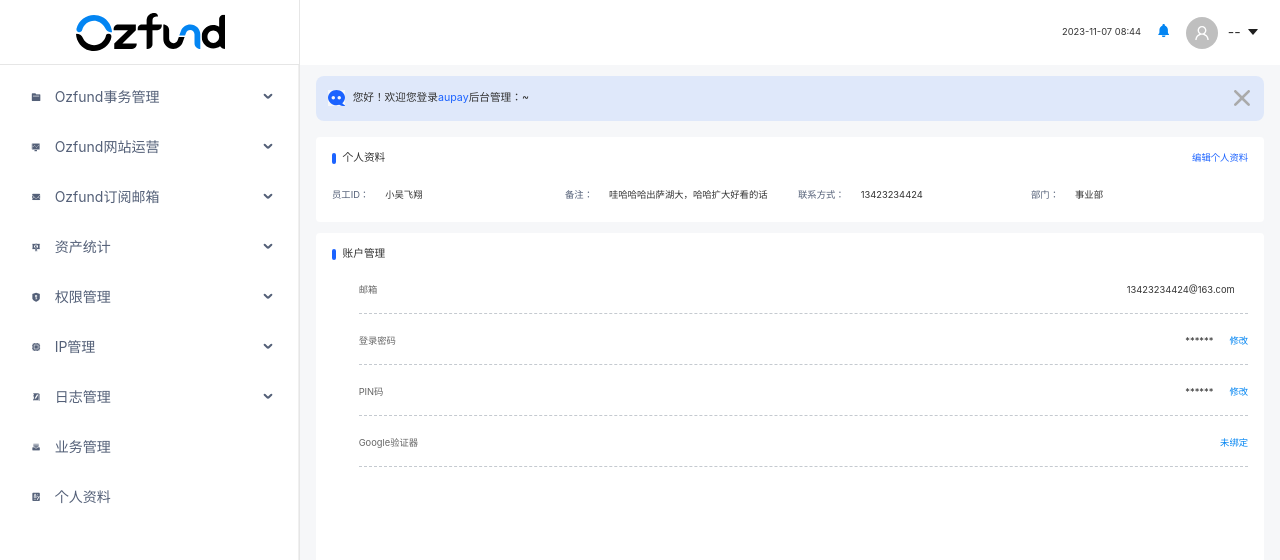
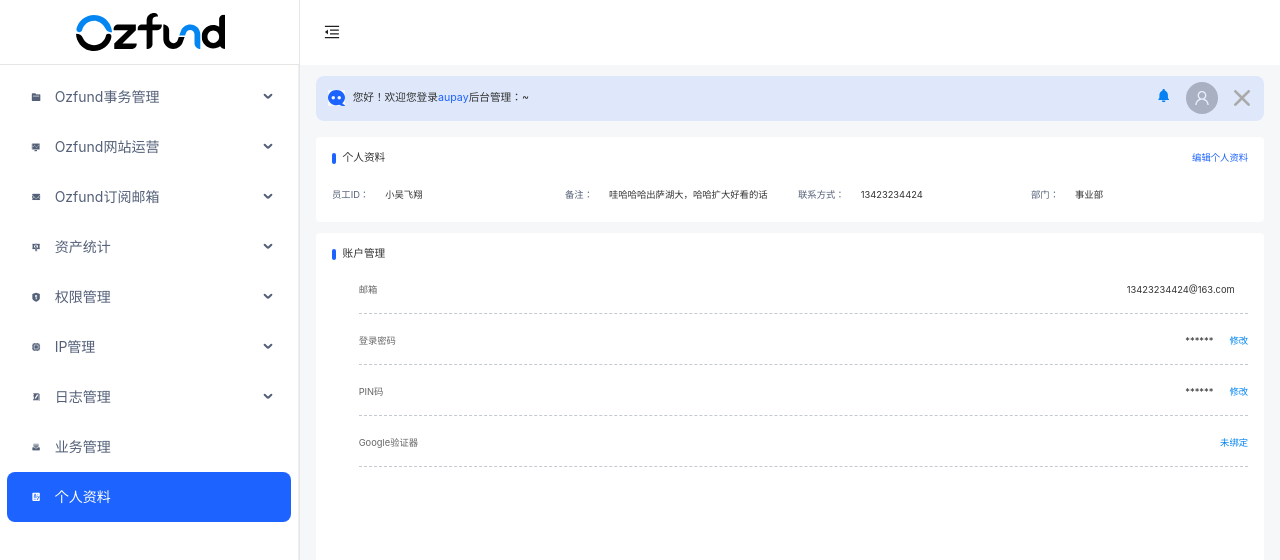
Before and after one commit to BobTalk/ozfund, a React (Vite) app: page /ozfund/personal in a window 1280 px wide. Shown: the top 560 px of the page. Built offline with nearby package versions, Linux system fonts and the light colour scheme.

Commit message:
update menu

```diff
--- a/src/Pages/Layout/activeRouterConfig.ts
+++ b/src/Pages/Layout/activeRouterConfig.ts
@@ -1,65 +1,38 @@
 export const activePath = {
-  "/aupay/data": ["/aupay/data"],
-  "/aupay/assets": ["/aupay/assets"],
-  "/aupay/user":["/aupay/user"],
-  "/aupay/user/detail/user": ["/aupay/user","/aupay/user/detail/user"],
-  "/aupay/user/detail/assetsChanges": ["/aupay/user","/aupay/user/detail/assetsChanges"],
-  "/aupay/user/detail/trade": ["/aupay/user","/aupay/user/detail/trade"],
-  "/aupay/user/detail/draw": ["/aupay/user","/aupay/user/detail/draw"],
-  "/aupay/user/detail/recharge": ["/aupay/user","/aupay/user/detail/recharge"],
-  "/aupay/address/user": ["/aupay/address", "/aupay/address/user"],
-  "/aupay/address/transfer": ["/aupay/address", "/aupay/address/transfer"],
-  "/aupay/address/reserve": ["/aupay/address", "/aupay/address/reserve"],
-  "/aupay/address/draw": ["/aupay/address", "/aupay/address/draw"],
-  "/aupay/address/minerFees": ["/aupay/address", "/aupay/address/minerFees"],
-  "/aupay/ozbet": ["/aupay/ozbet"],
-  "/aupay/ozbet/assets": ["/aupay/ozbet", "/aupay/ozbet/assets"],
-  "/aupay/ozbet/draw": ["/aupay/ozbet", "/aupay/ozbet/draw"],
-  "/aupay/ozbet/assets/transfer-records": [
-    "/aupay/ozbet",
-    "/aupay/ozbet/assets",
-  ],
-  "/aupay/personal": ["/aupay/personal"],
-  "/aupay/system/staff-manage": [
-    "/aupay/system",
-    "/aupay/system/staff-manage",
-  ],
-  "/aupay/system/logs-manage": ["/aupay/system", "/aupay/system/logs-manage"],
-  "/aupay/system/rate-manage": ["/aupay/system", "/aupay/system/rate-manage"],
-  "/aupay/system/draw": ["/aupay/system", "/aupay/system/draw"],
-  "/aupay/system/automated": ["/aupay/system", "/aupay/system/automated"],
-  "/aupay/system/ip-record": ["/aupay/system", "/aupay/system/ip-record"],
-  "/aupay/system/ip-manage": ["/aupay/system", "/aupay/system/ip-manage"],
-  "/aupay/notice": ["/aupay/notice"],
-  "/aupay/notice/add": ["/aupay/notice","/aupay/notice/add"],
-  "/aupay/system/staff-manage/detail": ["/aupay/system/staff-manage","/aupay/system/staff-manage/detail"],
+  "/ozfund/work-mange":["/ozfund/work-mange"],
+  "/ozfund/work-mange/todo":["/ozfund/work-mange","/ozfund/work-mange/todo"],
+  "/ozfund/work-mange/mange-site": ["/ozfund/work-mange","/ozfund/work-mange/mange-site"],
+  "/ozfund/work-mange/business-mange": ["/ozfund/work-mange","/ozfund/work-mange/business-mange"],
+  "/ozfund/work-mange/toto-contract": ["/ozfund/work-mange","/ozfund/work-mange/toto-contract"],
+  "/ozfund/work-mange/ozc-contract": ["/ozfund/work-mange","/ozfund/work-mange/ozc-contract"],
+  "/ozfund/website-operation": ["/ozfund/website-operation"],
+  "/ozfund/website-operation/zh-cn": ["/ozfund/website-operation","/ozfund/website-operation/zh-cn"],
+  "/ozfund/website-operation/zh-wt": ["/ozfund/website-operation","/ozfund/website-operation/zh-wt"],
+  "/ozfund/website-operation/en": ["/ozfund/website-operation","/ozfund/website-operation/en"],
+  "/ozfund/website-operation/japan": ["/ozfund/website-operation","/ozfund/website-operation/japan"],
+  "/ozfund/email": ["/ozfund/email"],
+  "/ozfund/email/list": ["/ozfund/email","/ozfund/email/list"],
+  "/ozfund/email/temp": ["/ozfund/email","/ozfund/email/temp"],
+  "/ozfund/email/send": ["/ozfund/email","/ozfund/email/send"],
+  "/ozfund/email/record": ["/ozfund/email","/ozfund/email/record"],
+  "/ozfund/assets": ["/ozfund/assets"],
+  "/ozfund/assets/toto": ["/ozfund/assets","/ozfund/assets/toto"],
+  "/ozfund/assets/ozc": ["/ozfund/assets","/ozfund/assets/ozc"],
+  "/ozfund/assets/toto-price": ["/ozfund/assets","/ozfund/assets/toto-price"],
+  "/ozfund/assets/toto_ozc": ["/ozfund/assets","/ozfund/assets/toto_ozc"],
+  "/ozfund/permission": ["/ozfund/permission"],
+  "/ozfund/permission/staff-list": ["/ozfund/permission","/ozfund/permission/staff-list"],
+  "/ozfund/IP": ["/ozfund/IP"],
+  "/ozfund/IP/list": ["/ozfund/IP","/ozfund/IP/list"],
+  "/ozfund/IP/change-record": ["/ozfund/IP","/ozfund/IP/change-record"],
+  "/ozfund/logs": ["/ozfund/logs"],
+  "/ozfund/logs/sign": ["/ozfund/logs","/ozfund/logs/sign"],
+  "/ozfund/logs/operation": ["/ozfund/logs","/ozfund/logs/operation"],
+  "/ozfund/logs/work": ["/ozfund/logs","/ozfund/logs/work"],
+  "/ozfund/business": ["/ozfund/business"],
+  "/ozfund/personal": ["/ozfund/personal"],
+
 };
 export const activePathToName = {
-  "/aupay/data": ["数据统计"],
-  "/aupay/assets": ["资产统计"],
-  "/aupay/user": ["用户管理"],
-  "/aupay/user/detail/user": ["用户管理", "用户详情"],
-  "/aupay/user/detail/assetsChanges": ["用户管理", "资产变动记录"],
-  "/aupay/user/detail/trade": ["用户管理", "交易记录"],
-  "/aupay/user/detail/draw": ["用户管理", "提币记录"],
-  "/aupay/user/detail/recharge": ["用户管理", "充币记录"],
-  "/aupay/address/user": ['地址管理',"用户地址"],
-  "/aupay/address/transfer": ['地址管理',"中转地址"],
-  "/aupay/address/reserve": ['地址管理',"储备资产"],
-  "/aupay/address/draw": ['地址管理',"提币地址"],
-  "/aupay/address/minerFees": ['地址管理',"矿工费地址"],
-  "/aupay/ozbet/assets": ['Ozbet',"Ozbet资产地址"],
-  "/aupay/ozbet/draw": ['Ozbet',"Ozbet提款地址"],
-  "/aupay/ozbet/assets/transfer-records": ["Ozbet提款地址", "转账记录"],
-  "/aupay/personal": ["个人资料"],
-  "/aupay/system/staff-manage": ["系统管理","员工管理"],
-  "/aupay/system/logs-manage": ["系统管理","日志记录"],
-  "/aupay/system/rate-manage": ["系统管理","汇率管理"],
-  "/aupay/system/draw": ["系统管理","提币设置"],
-  "/aupay/system/automated": ["系统管理","自动化配置"],
-  "/aupay/system/ip-record": ["系统管理","IP记录"],
-  "/aupay/system/ip-manage": ["系统管理","IP管理"],
-  "/aupay/system/staff-manage/detail": ["系统管理","员工管理", "详情"],
-  "/aupay/notice": ["公告列表"],
-  "/aupay/notice/add": ["公告列表", "新增公告"],
+
 };
--- a/src/Pages/Layout/header.tsx
+++ b/src/Pages/Layout/header.tsx
@@ -1,19 +1,34 @@
-import { Avatar, Badge, Dropdown, Layout } from "antd";
+import { Avatar, Badge, Button, Dropdown, Layout } from "antd";
 import styleScope from "./header.module.less";
 const { Header } = Layout;
-import { UserOutlined, CaretDownOutlined } from "@ant-design/icons";
+import {
+  UserOutlined,
+  CaretDownOutlined,
+  MenuUnfoldOutlined,
+  MenuFoldOutlined,
+} from "@ant-design/icons";
 import { getSession, timeFormate } from "@/utils/base";
 import Icon from "@/Components/Icon";
 import { useState } from "react";
 import { useNavigate } from "react-router-dom";
-const LayoutHeader = ({ colorBgContainer }: any) => {
-  let [userInfo] = useState(getSession("userInfo")??{});
+const LayoutHeader = ({ colorBgContainer, collapsed, setCollapsed }: any) => {
+  let [userInfo] = useState(getSession("userInfo") ?? {});
 
   return (
     <Header
       style={{ padding: 0, background: colorBgContainer }}
       className="border-b-[1px_solid_var(--border-color)] h-[65px]"
     >
+      <Button
+        type="text"
+        icon={collapsed ? <MenuUnfoldOutlined /> : <MenuFoldOutlined />}
+        onClick={() => setCollapsed(!collapsed)}
+        style={{
+          fontSize: "16px",
+          width: 64,
+          height: 64,
+        }}
+      />
       <div className="flex items-center justify-end pr-[.3rem]">
         <p className={styleScope["time"]}>
           {timeFormate(userInfo.loginTime, "YYYY-MM-DD HH:mm")}
--- a/src/Pages/Layout/menu.module.less
+++ b/src/Pages/Layout/menu.module.less
@@ -10,7 +10,18 @@
     background-color: var(--blue);
   }
 
+  :global(.ant-menu-submenu-vertical.ant-menu-submenu-selected > .ant-menu-submenu-title) {
+    color: var(--blue);
+  }
+
   :global(.ant-menu-submenu-inline.ant-menu-submenu-active) {
+    &:hover {
+      :global(.ant-menu-submenu-title) {
+        color: var(--white);
+      }
+    }
+  }
+  :global(.ant-menu-submenu-vertical.ant-menu-submenu-active) {
     &:hover {
       :global(.ant-menu-submenu-title) {
         color: var(--white);
```
